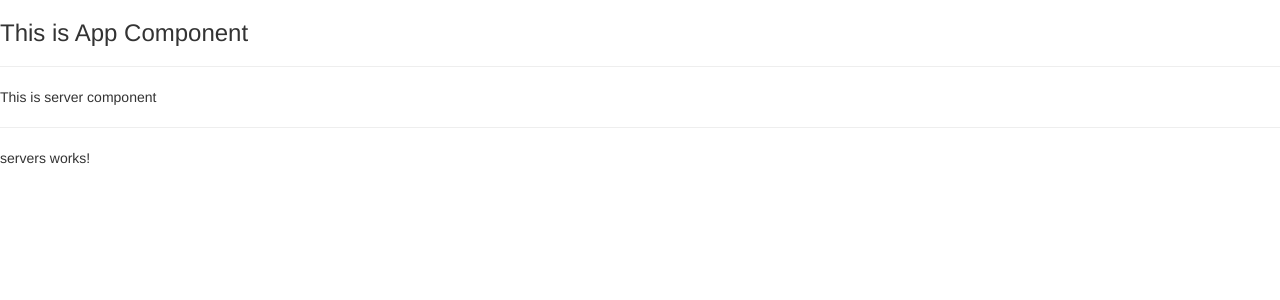
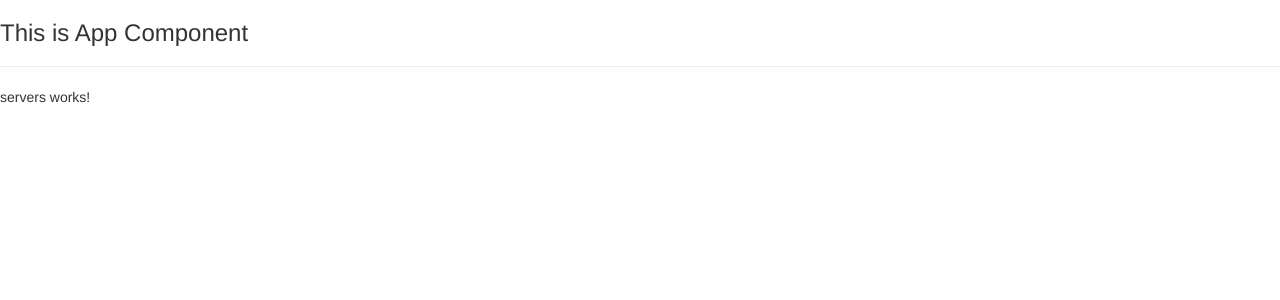
Before and after one commit to AmeyaChavre/Ng-Server-Client, an Angular app in the folder ng8-app/: page / in a window 1280 px wide. Shown: the top 300 px of the page. Built offline with nearby package versions, Linux system fonts and the light colour scheme.

Commit message:
Commit#25

```diff
--- a/ng8-app/src/app/app.component.html
+++ b/ng8-app/src/app/app.component.html
@@ -1,6 +1,4 @@
 <h3> This is App Component </h3>
 <hr>
 <!--This is app-server selector declared in server component-->
-<app-server></app-server>
-<hr>
 <app-servers></app-servers>
```
